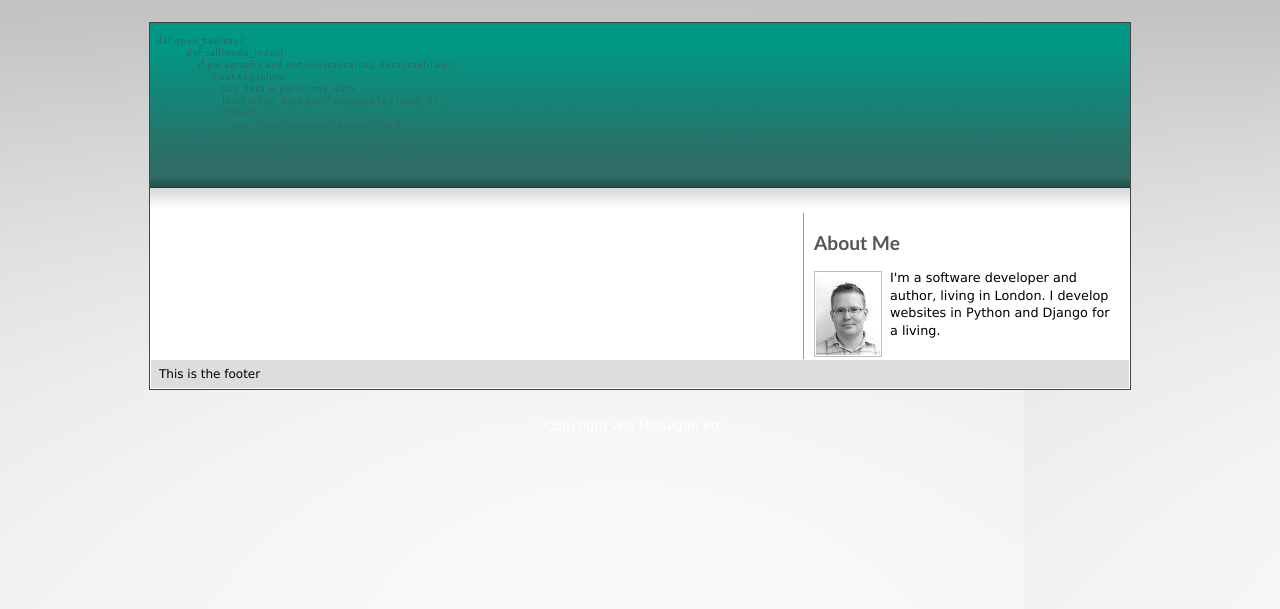
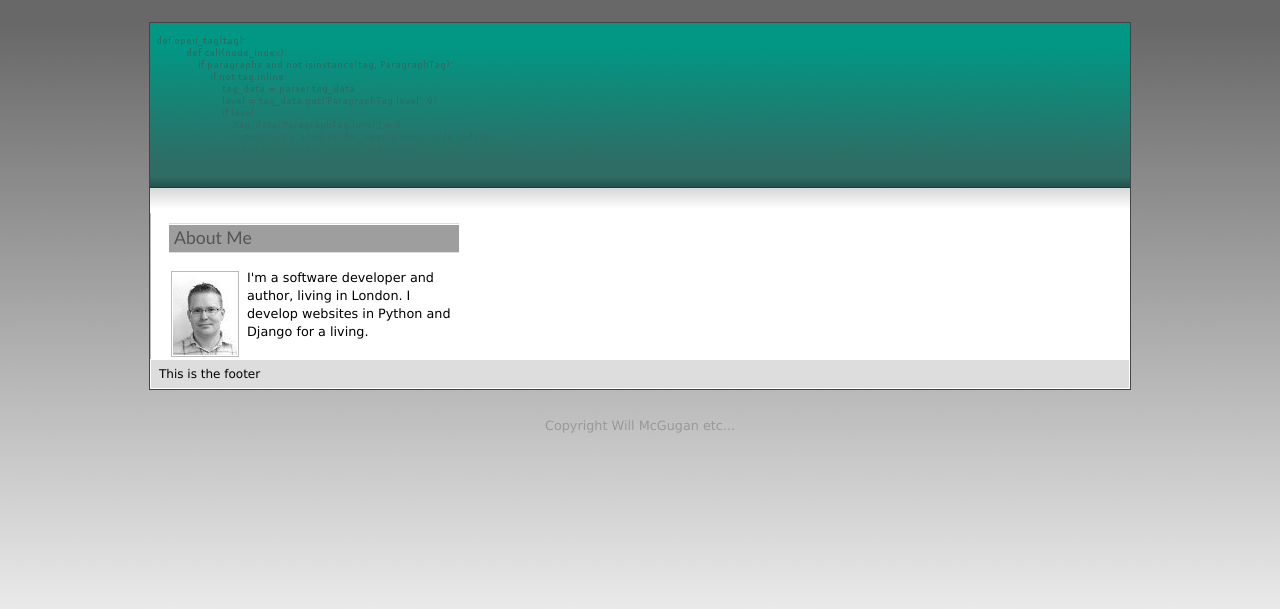
Before and after one commit to elvis-liu/djangotechblog, a Django app: template techblog/templates/blog.html in a window 1280 px wide. Shown: the top 609 px of the page. Run offline with Django 3.2, Linux system fonts and the light colour scheme; the template is opened without the code that fills it, so the values that code supplies are empty; parts of the project's set-up code (start-up, migrations or seed data) failed here and were passed over; grey boxes are pictures that could not be loaded.

Commit message:
Style changes mostly
git-svn-id: http://djangotechblog.googlecode.com/svn/trunk@19 6cc07630-a813-11dd-a8c6-677c70d10fe4

```diff
--- a/techblog/media/css/blog_base.css
+++ b/techblog/media/css/blog_base.css
@@ -5,7 +5,7 @@
     font-family:"Lucida Grande",Geneva,Arial,Verdana,sans-serif;
 
     background-color:#ededed;
-    background-image:url("/media/images/gradientback.png");
+    background-image:url("/media/images/backgradient.png");
     background-repeat:repeat-x;
 }
 
@@ -148,8 +148,8 @@
 
 #header .header-content
 {
-    background-color:#36393D;
-    background-color:#CCC;
+    /*background-color:#36393D;
+    background-color:#CCC;*/
     padding:2px;
     /*background-image:url(/media/images/blueswirl.jpg);*/
     margin-bottom:30px;
@@ -160,7 +160,7 @@
 
 #column1
 {
-    width:653px;
+    width:652px;
     float:left;
     overflow:hidden;
 }
@@ -177,7 +177,8 @@
     width: 326px;
     float:left;
     overflow:hidden;
-    border-left:1px solid #999;
+    border-left:1px solid #bbb;
+    /*background-color:#eee;*/
 }
 
 
@@ -188,12 +189,13 @@
 
 .column1-content
 {
-    padding:10px;
+    /*padding:10px;*/
 }
 
 .column2-content
 {
-    padding:10px;
+    padding:0px 20px;
+    /*padding:10px;*/
 }
 
 #footer .inner
@@ -232,7 +234,7 @@
     font-family:"Lucida Grande",Geneva,Arial,Verdana,sans-serif;
     font-size:80%;
     text-align:center;
-    color:white;
+    color:#999;
 }
 
 .toplinks
@@ -258,6 +260,14 @@
     /*background-color:#bbb;*/
     font-size:90%;
     margin:4px;
+
+    border-top:1px solid #ccc;
+    border-bottom:1px solid #ccc;
+    background-image:url("/media/images/subtlegradient.png");
+    background-position:0 1px;
+    background-repeat:repeat-x;
+    margin:5px;
+    padding:5px;
 }
 
 .toplinks a
@@ -313,11 +323,19 @@
 
 h2
 {
-    font-size:120%;
-    font-weight:bold;
-    margin:10px 0px;
+    font-size:110%;
+    /*font-weight:bold;*/
+    margin:10px -2px;
     color:#555;
     font-family:'Trebuchet MS','Lucida Grande',Verdana,Arial,Sans-Serif;
+
+    border-top:1px solid #ddd;
+    border-bottom:1px solid #ddd;
+    background-image:url("/media/images/subtlegradient.png");
+    background-position:0 1px;
+    background-repeat:repeat-x;
+    padding:5px;
+    clear:both;
 }
 
 .post-subtitle
--- a/techblog/templates/blog_base.html
+++ b/techblog/templates/blog_base.html
@@ -35,7 +35,7 @@
 
 
                 {# <div class="top-border"> </div> #}
-                    {% comment %}
+                {% comment %}
                 <div class="header-content">
 
                <div class="header-links">
@@ -85,14 +85,14 @@
 
         <div id="column2">
             <div class="inner">
-                <div class="column1-content">
+                <div class="column2-content">
                     <h2>About Me</h2>
                     <p>
                         <img class="mug-shot" src="/media/images/mugshot.jpg"/>
                         I'm a software developer and author, living in London.
                         I develop websites in Python and Django for a living.
                     </p>
-
+                    <div class="clear"> </div>
                 </div>
 
             </div>
```
Also changed, not shown: techblog/apps/blog/markuptags.py (+4 -4 lines), techblog/media/images/backgradient.png (added).
